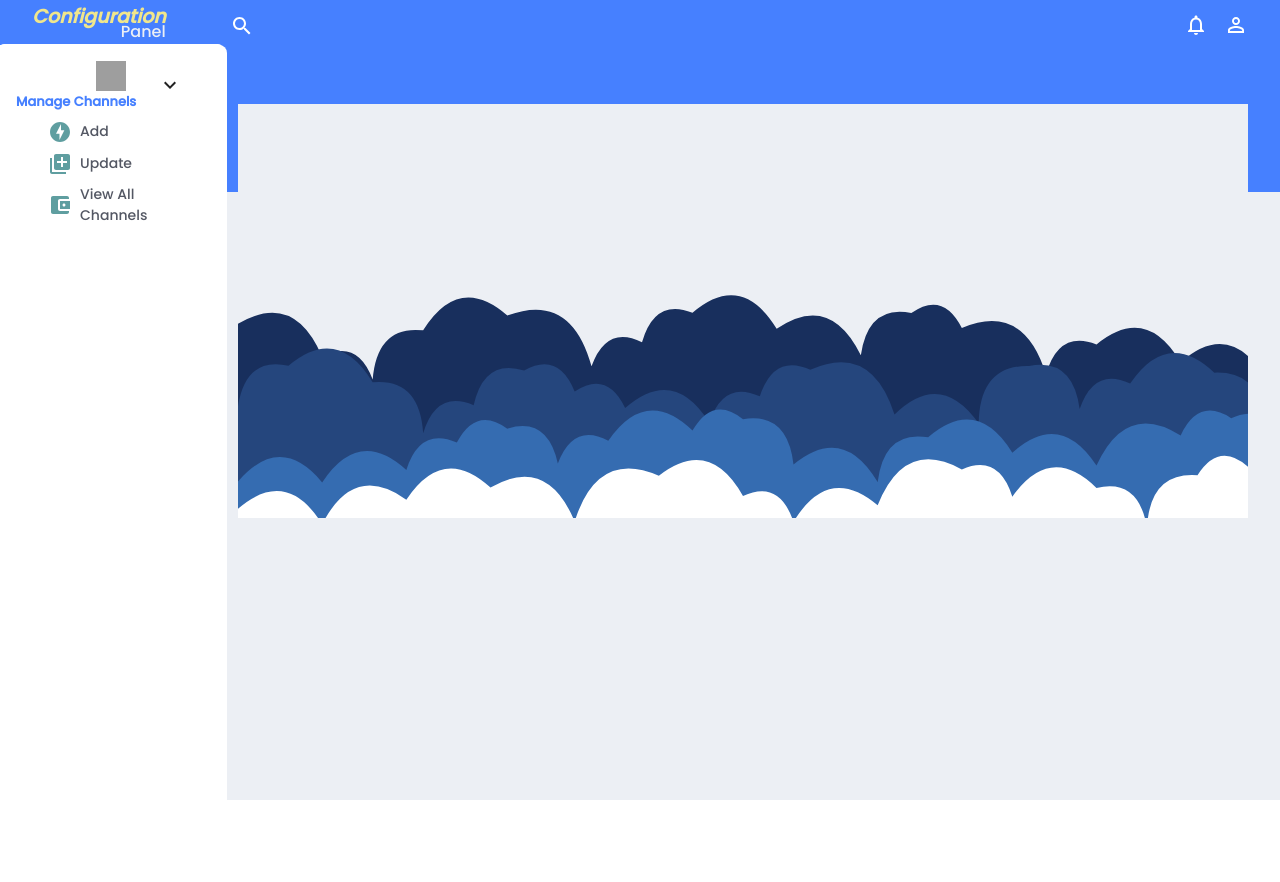
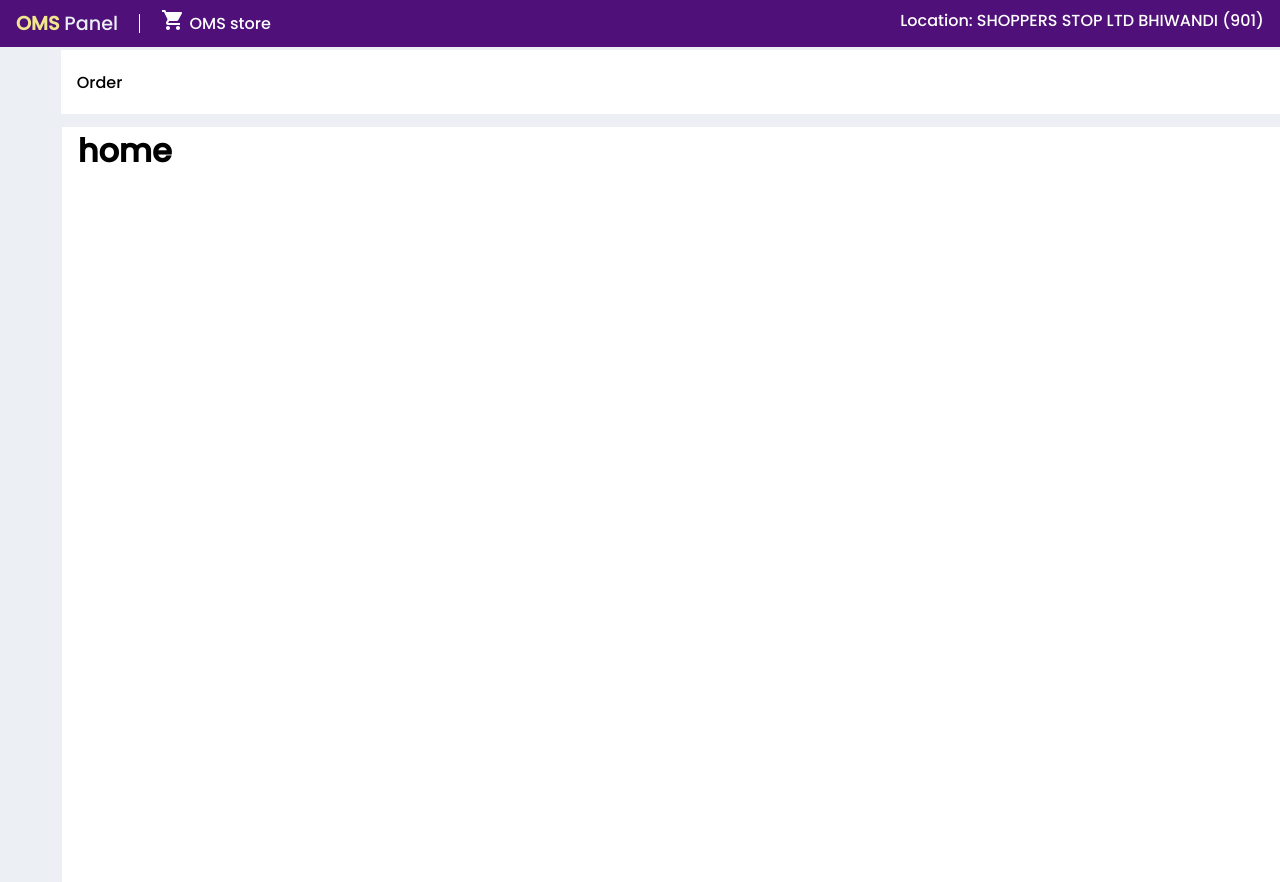
Before and after one commit to sshemantj/oms-panel, a Next.js app: page / in a window 1280 px wide. Before the commit the page ends 800 px from the top, so only its background shows below. Built offline with nearby package versions, Linux system fonts and the light colour scheme; grey boxes are pictures that could not be loaded.

Commit message:
navbar complete

```diff
--- /dev/null
+++ b/src/component/atoms/headerLabel/headerLabel.module.scss
@@ -0,0 +1,14 @@
+@import "@/styles/variables.scss";
+
+.headerLabel_wrapper {
+  position: sticky;
+  top: 50px;
+  left: 0;
+  margin-left: 3.8rem;
+  margin-bottom: 1rem;
+  padding: 0 1rem;
+  height: 4rem;
+  background-color: $color_white;
+  display: flex;
+  align-items: center;
+}
--- /dev/null
+++ b/src/component/atoms/headerLabel/index.tsx
@@ -0,0 +1,12 @@
+import React from "react";
+import styles from "./headerLabel.module.scss";
+
+const HeaderLabel = () => {
+  return (
+    <div className={styles.headerLabel_wrapper}>
+      <p>Order</p>
+    </div>
+  );
+};
+
+export default HeaderLabel;
--- a/src/constants/navlistArr.tsx
+++ b/src/constants/navlistArr.tsx
@@ -1,50 +1,46 @@
-import { IAllRoutes, IChannelSubRoutes } from "@/constants/allRoutes";
-import { StaticImport } from "next/dist/shared/lib/get-img-props";
-import HouseIcon from "@mui/icons-material/House";
-import WalletIcon from "@mui/icons-material/AccountBalanceWallet";
-import FolderCopyIcon from "@mui/icons-material/FolderCopy";
-import ServiceIcon from "@mui/icons-material/HomeRepairService";
-import OfflineBoltIcon from "@mui/icons-material/OfflineBolt";
-import QueueIcon from "@mui/icons-material/Queue";
-
-export interface ISubHeaderList {
-  title: string;
-  icon?: string | StaticImport;
-  iconJsx?: JSX.Element;
-  value?: string;
-  path?: string;
-}
+import { IAllRoutes } from "@/constants/allRoutes";
+import BarChartIcon from "@mui/icons-material/BarChart";
+import StoreIcon from "@mui/icons-material/Store";
+import PersonIcon from "@mui/icons-material/Person";
+import LocalShippingIcon from "@mui/icons-material/LocalShipping";
+import AssignmentLateIcon from "@mui/icons-material/AssignmentLate";
+import ArticleIcon from "@mui/icons-material/Article";
 
 export interface INavListArr {
   topHeading: string;
-  subHeaderList: ISubHeaderList[];
+  icon?: any;
+  path?: string;
 }
 
 export const navListArr: INavListArr[] = [
   {
-    topHeading: "Manage Channels",
-    subHeaderList: [
-      {
-        title: "Add",
-        icon: "",
-        iconJsx: <OfflineBoltIcon color="inherit" />,
+    topHeading: "Dashboard",
+    icon: <BarChartIcon color="inherit" />,
     path: IAllRoutes.MANAGE_CHANNELS,
-        value: IChannelSubRoutes.ADD_CHANNEL,
   },
   {
-        title: "Update",
-        icon: "",
-        iconJsx: <QueueIcon color="inherit" />,
+    topHeading: "Waves",
+    icon: <StoreIcon color="inherit" />,
     path: IAllRoutes.MANAGE_CHANNELS,
-        value: IChannelSubRoutes.UPDATE_CHANNEL,
   },
   {
-        title: "View All Channels",
-        icon: "",
-        iconJsx: <WalletIcon color="inherit" />,
+    topHeading: "Customer Collections",
+    icon: <PersonIcon color="inherit" />,
     path: IAllRoutes.MANAGE_CHANNELS,
-        value: IChannelSubRoutes.VIEW_ALL_CHANNEL,
   },
-    ],
+  {
+    topHeading: "Carrier Collections",
+    icon: <LocalShippingIcon color="inherit" />,
+    path: IAllRoutes.MANAGE_CHANNELS,
+  },
+  {
+    topHeading: "Uncollected Articles",
+    icon: <AssignmentLateIcon color="inherit" />,
+    path: IAllRoutes.MANAGE_CHANNELS,
+  },
+  {
+    topHeading: "Fulfillments",
+    icon: <ArticleIcon color="inherit" />,
+    path: IAllRoutes.MANAGE_CHANNELS,
   },
 ];
--- a/src/layout/MainLayout/RhsWrapper/index.tsx
+++ b/src/layout/MainLayout/RhsWrapper/index.tsx
@@ -1,16 +1,14 @@
-import NotificationsNoneIcon from "@mui/icons-material/NotificationsNone";
-import PermIdentityIcon from "@mui/icons-material/PermIdentity";
+// import NotificationsNoneIcon from "@mui/icons-material/NotificationsNone";
+// import PermIdentityIcon from "@mui/icons-material/PermIdentity";
 import styles from "./rhsWrapper.module.scss";
 
 const RhsWrapper = () => {
   return (
     <div className={styles.rhs_Wrapper}>
       <div className={styles.notificatin_container}>
-        <NotificationsNoneIcon color="inherit" />
+        <p>Location: SHOPPERS STOP LTD BHIWANDI {`(${"901"})`}</p>
       </div>
-      <div className={styles.profile_container}>
-        <PermIdentityIcon color="inherit" />
-      </div>
+      {/* <div className={styles.profile_container}></div> */}
     </div>
   );
 };
--- a/src/layout/MainLayout/RhsWrapper/rhsWrapper.module.scss
+++ b/src/layout/MainLayout/RhsWrapper/rhsWrapper.module.scss
@@ -1,13 +1,18 @@
 @import "@/styles/variables.scss";
 
 .rhs_Wrapper {
+  // padding-top: 8px;
+  height: max-content;
   display: flex;
-  align-items: flex-end;
+  align-items: center;
   justify-content: center;
   gap: 1rem;
   .notificatin_container {
     color: $color_white;
     cursor: pointer;
+    display: flex;
+    align-items: center;
+    justify-content: center;
   }
   .profile_container {
     color: $color_white;
--- a/src/layout/MainLayout/index.tsx
+++ b/src/layout/MainLayout/index.tsx
@@ -11,9 +11,11 @@ import { IProducts } from "@/store/slices/gatewaySlice";
 import { useRouter } from "next/router";
 import { IAllRoutes } from "@/constants/allRoutes";
 import ChannelSelectDropDown from "./channelSelectDropdown";
-import styles from "./newNavbar.module.scss";
+import LocalGroceryStoreIcon from "@mui/icons-material/LocalGroceryStore";
 import { useSearchParams } from "next/navigation";
 import { Cookies } from "react-cookie";
+import HeaderLabel from "@/component/atoms/headerLabel";
+import styles from "./newNavbar.module.scss";
 
 const cookie = new Cookies();
 
@@ -33,9 +35,7 @@ const MainLayout = (props: IProps) => {
   const [isSearchActive, setIsSearchActive] = useState<boolean>(
     window.innerWidth < 768
   );
-  const [isNavOpen, setisNavOpen] = useState<boolean>(
-    typeof shouldNavOpen === "undefined" ? !isMobile : shouldNavOpen
-  );
+  const [isNavOpen, setisNavOpen] = useState<boolean>(false);
   const [openSelect, setOpenSelect] = useState<boolean>(false);
   const [currValue, setCurrValue] = useState("");
   const [productType, setProductType] = useState<IProducts>();
@@ -145,70 +145,33 @@ const MainLayout = (props: IProps) => {
 
   return (
     <div className={styles.newNavWrapper}>
-      {/* {isDashboard && !isUnapprovedScreen ? ( */}
-      <ChannelSelectDropDown
-        {...{
-          ref: inputRef,
-          channelMappingsArr,
-          currValue,
-          handleSelectChange,
-          openSelect,
-          setOpenSelect,
-        }}
-      />
-      {/* ) : null} */}
       <nav className={styles.navContainer}>
         <div className={styles.lhs_Wrapper}>
           <div
             onClick={() => router.replace("/", undefined, { shallow: true })}
             className={styles.logoText}
           >
-            <p className={styles.first}>Configuration</p>
+            <p className={styles.first}>OMS</p>
             <p className={styles.second}>Panel</p>
+            <div className={styles.divider} />
+            <div style={{ color: "#fff" }}>
+              <LocalGroceryStoreIcon color="inherit" />
+            </div>
+            <p className={styles.omsStore}>OMS store</p>
           </div>
-          <div onClick={(e) => handleHamClick(e)} className={styles.hamBurger}>
-            {/* <HamIcon checked={isNavOpen} /> */}
-          </div>
-          {!isMobile ? (
-            <div className={styles.searchIcon}>
-              <SearchIcon
-                onClick={() => setIsSearchActive((prev) => !prev)}
-                color="inherit"
-              />
-            </div>
-          ) : null}
+          <div
+            onClick={(e) => handleHamClick(e)}
+            className={styles.hamBurger}
+          ></div>
         </div>
-        {!isMobile ? (
-          <RhsWrapper />
-        ) : (
-          <>
-            <div
-              className={styles.m_logoText}
-              onClick={() => router.replace("/", undefined, { shallow: true })}
-            >
-              <p className={styles.first}>Configuration</p>
-              <p className={styles.second}>Panel</p>
-            </div>
-            <div className={styles.searchIcon}>
-              <SearchIcon
-                onClick={() => setIsSearchActive((prev) => !prev)}
-                color="inherit"
-              />
-            </div>
-          </>
-        )}
+        <RhsWrapper />
       </nav>
-      <div className={styles.navListWrapper}>
-        <NavList {...{ handleTypeClick, isNavOpen }} />
-        <main className={styles.mainWrapper}>
-          <div className={styles.breadcrumbWrapper}>
-            {/* <Breadcrumbs /> */}
-            {/* {pdType && isDashboard && (
-              <SearchComponent {...{ isSearchActive, setIsSearchActive }} />
-            )} */}
-          </div>
-          {children}
-        </main>
+      <HeaderLabel />
+      <div className={styles.mainBodyWrapper}>
+        <div className={styles.navListWrapper}>
+          <NavList {...{ handleTypeClick, isNavOpen, setisNavOpen }} />
+        </div>
+        <main className={styles.mainWrapper}>{children}</main>
       </div>
     </div>
   );
--- a/src/layout/MainLayout/navlist/index.tsx
+++ b/src/layout/MainLayout/navlist/index.tsx
@@ -4,106 +4,74 @@ import { Profile, ProfileList } from "./profile";
 import Image from "next/image";
 import { useSearchParams } from "next/navigation";
 import { useRouter } from "next/router";
+import { INavListArr, navListArr } from "@/constants/navlistArr";
+import MenuIcon from "@mui/icons-material/Menu";
+import CloseIcon from "@mui/icons-material/Close";
 import styles from "./navlist.module.scss";
-import {
-  INavListArr,
-  ISubHeaderList,
-  navListArr,
-} from "@/constants/navlistArr";
 
 interface IProps {
   isNavOpen: boolean;
   handleTypeClick: (value: any, path?: any) => void;
+  setisNavOpen: React.Dispatch<React.SetStateAction<boolean>>;
 }
 
 const NavList = (props: IProps) => {
-  const { isNavOpen, handleTypeClick } = props;
+  const { isNavOpen, handleTypeClick, setisNavOpen } = props;
 
   const searchParams = useSearchParams();
   const router = useRouter();
 
   const screen = searchParams.get("screen");
 
-  const handleRouteClick = (route: ISubHeaderList) => {
+  const handleRouteClick = (route: any) => {
     if (route.value || route.path) {
       handleTypeClick(route.value, route.path);
     }
   };
 
-  const activeCondition = (
-    path: string | undefined,
-    value: string | undefined
-  ) => {
-    const isActive = screen === value;
+  const activeCondition = (path: string | undefined) => {
+    const isActive = screen === path;
 
     return isActive;
+  };
+
+  const handleMouseEnter = (isEntered: boolean) => {
+    setisNavOpen(isEntered);
   };
 
   return (
     <div
       className={`${styles.navlist_wrapper} ${isNavOpen ? styles.open : null}`}
     >
-      {isNavOpen ? (
-        <AccordionCustom
-          summarySx={{
-            marginTop: "1rem",
-            display: "flex",
-            justifyContent: "center",
-            ".Mui-expanded": {
-              margin: 0,
-            },
-          }}
-          summaryJsx={<Profile isNavOpen={isNavOpen} />}
-          detailsJsx={<ProfileList isNavOpen={isNavOpen} />}
-        />
-      ) : (
-        <Profile isNavOpen={isNavOpen} />
-      )}
       <div
+        onMouseEnter={() => handleMouseEnter(true)}
+        onMouseLeave={() => handleMouseEnter(false)}
         className={`${styles.navlist_inner} ${
           isNavOpen || styles.navClosedInner
         }`}
       >
+        <div className={styles.menuIcon}>
+          {isNavOpen ? (
+            <CloseIcon fontSize={"medium"} />
+          ) : (
+            <MenuIcon fontSize={"medium"} />
+          )}
+        </div>
         <div className={styles.navlist_container}>
           {navListArr.map((listItem: INavListArr, index: number) => {
-            const { topHeading, subHeaderList } = listItem;
+            const { topHeading, icon } = listItem;
             return (
-              <div className={`${styles.listWrapper}`} key={index}>
+              <div
+                onClick={() => handleRouteClick(listItem)}
+                className={`${styles.listWrapper}`}
+                key={index}
+              >
                 <p
-                  className={`${styles.topHeading} ${isNavOpen || styles.hide}`}
+                  className={`${styles.topHeading} ${isNavOpen || styles.hide}
+                  ${activeCondition(listItem?.path) && styles.active}`}
                 >
-                  {topHeading}
+                  <span>{listItem.icon}</span> {isNavOpen && topHeading}
                 </p>
-                {subHeaderList.map((item, ind) => {
-                  return (
-                    <div
-                      onClick={() => handleRouteClick(item)}
-                      className={`${styles.subHeaderWrapper} ${
-                        isNavOpen || styles.navClosed
-                      }
-                      ${item?.value || styles.disabled}
-                    ${activeCondition(item?.path, item?.value) && styles.active}
-                    `}
-                      key={ind}
-                    >
-                      {item.iconJsx || (
-                        <Image
-                          src={item.icon || ""}
-                          alt="icon"
-                          width={50}
-                          height={50}
-                        />
-                      )}
-                      <p
-                        className={`${styles.subTitle} ${
-                          isNavOpen || styles.hide
-                        }`}
-                      >
-                        {item.title}
-                      </p>
-                    </div>
-                  );
-                })}
               </div>
             );
           })}
--- a/src/layout/MainLayout/navlist/navlist.module.scss
+++ b/src/layout/MainLayout/navlist/navlist.module.scss
@@ -1,10 +1,13 @@
 @import "@/styles/variables.scss";
 
 .navlist_wrapper {
+  position: fixed;
+  top: 47px;
+  left: 0;
   background-color: $color_white;
   width: 50px;
   height: calc(100vh - 45px);
-  border-radius: 0 8px 0 0;
+  // border-radius: 0 8px 0 0;
   transition: all 0.3s ease-in-out;
   white-space: nowrap;
   @media (max-width: 768px) {
@@ -26,30 +29,27 @@
     transition: all 0.3s ease-in-out;
   }
   .navlist_inner {
-    height: 80vh;
+    height: calc(100vh - 50px);
     overflow: scroll;
-
+    // box-shadow: $shadow_1;
     &::-webkit-scrollbar {
-      width: 12px;
-      background-color: #f5f5f5;
-      &:horizontal {
-        height: 0;
-        width: 0;
-        display: none;
-      }
+      width: none;
+      display: none;
     }
     &::-webkit-scrollbar-track {
-      -webkit-box-shadow: inset 0 0 6px rgba(0, 0, 0, 0.3);
-      // border-radius: 10px;
-      background-color: #f5f5f5;
+      width: none;
+      display: none;
     }
     &::-webkit-scrollbar-thumb {
-      // border-radius: 10px;
-      -webkit-box-shadow: inset 0 0 6px rgba(0, 0, 0, 0.3);
-      background-color: $slategray;
-      &:horizontal {
-        display: none;
-      }
+      width: none;
+      display: none;
+    }
+    .menuIcon {
+      margin: 10px 0;
+      padding: 0 0.8rem;
+      display: flex;
+      justify-content: flex-start;
+      cursor: pointer;
     }
     &.navClosedInner {
       -ms-overflow-style: none;
@@ -67,58 +67,21 @@
       transition: all 0.3s ease-in-out;
       .listWrapper {
         padding: 0 16px 16px 16px;
-        transition: all 0.3s ease-in-out;
+        // transition: all 0.3s ease-in-out;
         display: flex;
         flex-direction: column;
         gap: 0.5rem;
         .topHeading {
           font-size: 13px;
           font-weight: 600;
-          color: $color_1;
+          color: $color_8;
           text-transform: capitalize;
-        }
-        .subHeaderWrapper {
-          cursor: pointer;
-          padding-left: 2rem;
-          color: $cadetblue;
-          display: flex;
-          gap: 0.5rem;
-          transition: all 0.3s ease-in-out;
           display: flex;
           align-items: center;
-          .subTitle {
-            padding: 0 4px 0 0;
-            color: $color_11;
-            font-size: 14px;
-            white-space: wrap;
-          }
-          &.active {
-            background-color: $color_1;
-            padding: 1rem 0 1rem 2rem;
-            color: $color_white;
-            .subTitle {
-              color: $color_white;
-            }
-          }
-          &.navClosed {
-            transition: all 0.3s ease-in-out;
-            transform: translateX(-1.2rem);
-            position: relative;
-            &.active {
-              &::before {
-                content: "";
-                width: 2rem;
-                height: 100%;
-                position: absolute;
-                top: 0;
-                right: -35%;
-                background-color: $color_1;
-                z-index: -1;
-              }
-            }
-            @media (max-width: 768px) {
-              display: none;
-            }
+          gap: 0.5rem;
+          cursor: pointer;
+          span {
+            color: $color_8;
           }
         }
         .disabled {
@@ -126,9 +89,12 @@
           cursor: no-drop;
         }
         .hide {
-          transition: all 0.3s ease-in-out;
-          transform: translateX(-18rem);
+          // transition: all 0.3s ease-in-out;
+          // transform: translateX(0.5rem);
           white-space: nowrap !important;
+          span {
+            padding: 0 16px 16px 16px;
+          }
         }
       }
     }
--- a/src/layout/MainLayout/newNavbar.module.scss
+++ b/src/layout/MainLayout/newNavbar.module.scss
@@ -2,32 +2,16 @@
 
 .newNavWrapper {
   min-height: 100vh;
-  position: relative;
   z-index: 3;
-  &::before {
-    content: "";
-    width: 100%;
-    height: 12rem;
-    position: absolute;
+  background-color: $color_2;
+  .navContainer {
+    position: sticky;
+    left: 0;
     top: 0;
-    left: 0;
-    background-color: $color_1;
-    z-index: -1;
-  }
-  &::after {
-    content: "";
-    width: 100%;
-    height: 100%;
-    position: absolute;
-    top: 0;
-    left: 0;
-    background-color: $color_2;
-    z-index: -2;
-  }
-  .navContainer {
-    padding: 0.3rem 2rem 0 1rem;
+    padding: 0.5rem 1rem;
     display: flex;
     justify-content: space-between;
+    background-color: $primary_1;
     @media (max-width: 768px) {
       padding: 0.5rem 0 0 0;
       transform: translateX(-8px);
@@ -39,8 +23,11 @@
         flex-direction: row-reverse;
       }
       .logoText {
-        margin: 10px 16px 0 16px;
+        // margin: 10px 0;
         cursor: pointer;
+        display: flex;
+        align-items: center;
+        gap: 0.3rem;
         @media (max-width: 768px) {
           display: none !important;
         }
@@ -49,12 +36,22 @@
           font-size: 1.2rem;
           font-weight: 900;
           line-height: 4px;
-          font-style: italic;
+          // font-style: italic;
         }
         .second {
           font-weight: 500;
           text-align: end;
           color: $color_2;
+          font-size: 1.2rem;
+        }
+        .divider {
+          margin: 0 1rem;
+          width: 1px;
+          height: 1.2rem;
+          background-color: $color_white !important;
+        }
+        .omsStore {
+          color: $color_white;
         }
       }
       .hamBurger {
@@ -104,17 +101,19 @@
       color: $color_white;
     }
   }
-  .navListWrapper {
+  .mainBodyWrapper {
     height: 100%;
     display: flex;
+    justify-content: space-between;
+    gap: 1rem;
+    .navListWrapper {
+      width: 3rem;
+    }
     .mainWrapper {
       min-height: calc(100vh - 45px);
       width: 100%;
       padding: 0 1rem;
-      .breadcrumbWrapper {
-        margin-bottom: 4px;
-        position: relative;
-      }
+      background-color: $color_white;
     }
   }
 }
--- a/src/modules/homeModule/index.tsx
+++ b/src/modules/homeModule/index.tsx
@@ -1,23 +1,11 @@
+import React from "react";
 import { Grid } from "@mui/material";
-import React from "react";
-import Image from "next/image";
-import cloudSvg from "@/images/cloud.svg";
 
 const HomeModule = () => {
   return (
     <Grid container spacing={2} width="100%">
       <Grid sm={12} md={12} item width="100%">
-        <Image
-          style={{
-            margin: "3.5rem 0 0 0",
-            width: "100%",
-            height: "100%",
-            position: "relative",
-            zIndex: 1,
-          }}
-          src={cloudSvg}
-          alt="cloud"
-        />
+        <h1>home</h1>
       </Grid>
     </Grid>
   );
--- a/src/styles/variables.scss
+++ b/src/styles/variables.scss
@@ -1,3 +1,5 @@
+$primary_1: rgb(79, 16, 121);
+
 $color_1: #4680ff;
 $color_2: #eceff4;
 $color_3: #c77b5d;
```
Lines whose indentation alone changed are shown as unchanged.
